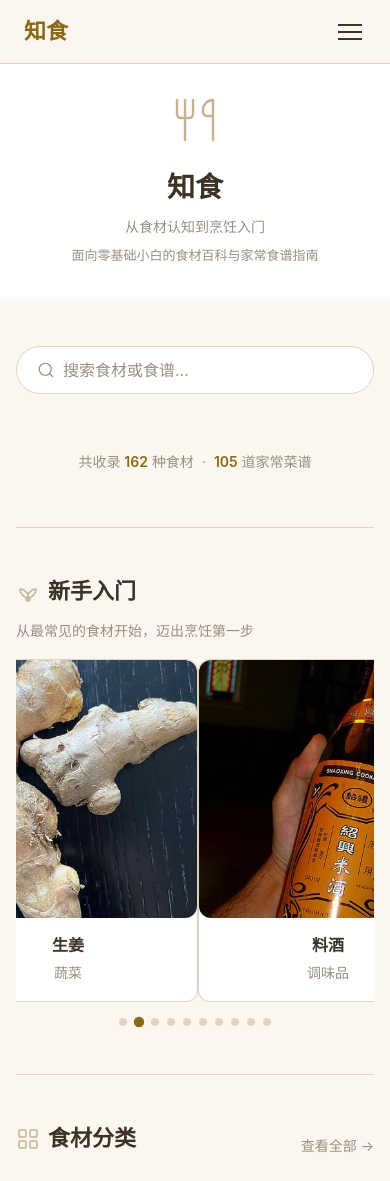
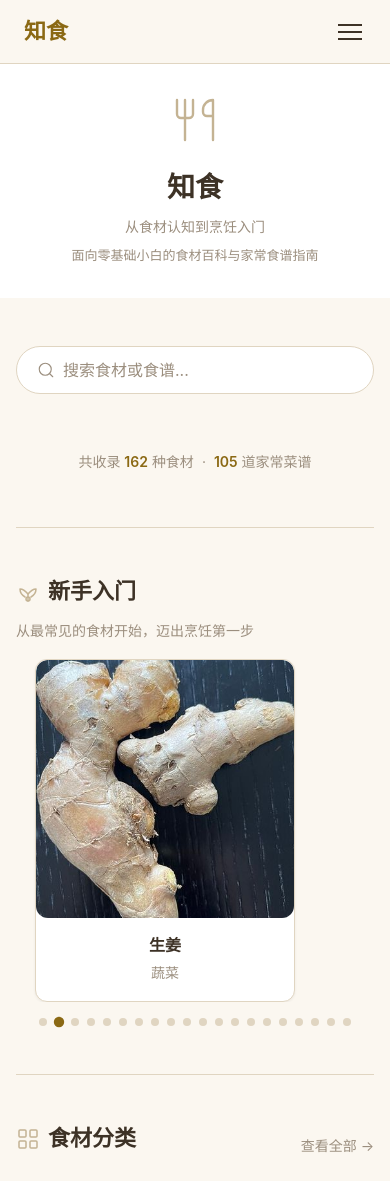
Before and after one commit to sdfg8krtg8-hash/zhishi, a Vue app: page /#/ in a window 390 px wide. Shown: the top 1181 px of the page. Built offline with nearby package versions, Linux system fonts and the light colour scheme.

Commit message:
fix: 移动端轮播图每页1张卡片，图片更大更清晰，限制最大宽度320px居中

```diff
--- a/src/views/HomeView.vue
+++ b/src/views/HomeView.vue
@@ -122,7 +122,7 @@ type SlideItem = { type: 'ingredient'; data: typeof ingredients[number] } | { ty
 const windowWidth = ref(typeof window !== 'undefined' ? window.innerWidth : 1024)
 function onResize() { windowWidth.value = window.innerWidth }
 
-const cardsPerSlide = computed(() => windowWidth.value <= 768 ? 2 : 4)
+const cardsPerSlide = computed(() => windowWidth.value <= 768 ? 1 : 4)
 
 const carouselSlides = computed<{ items: SlideItem[] }[]>(() => {
   const items: SlideItem[] = [
@@ -568,5 +568,11 @@ const stats = computed(() => ({
   .category-grid {
     grid-template-columns: repeat(2, 1fr);
   }
+
+  .carousel .card-grid {
+    grid-template-columns: 1fr;
+    max-width: 320px;
+    margin: 0 auto;
+  }
 }
 </style>
```
